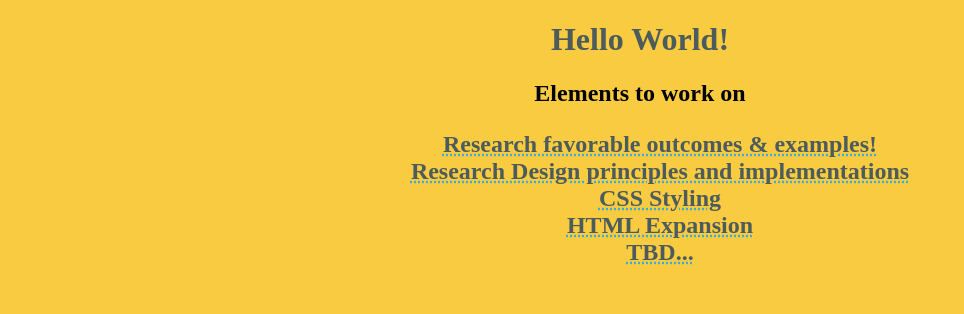
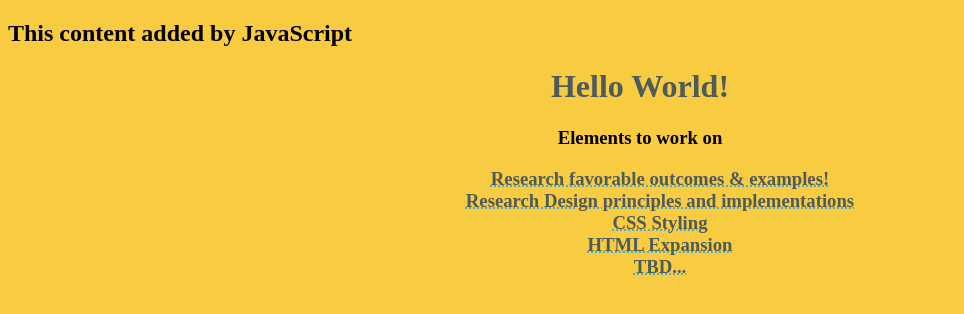
Before and after one commit to bryn-morris/my-personal-website, a plain HTML site: page index.html in a window 1280 px wide. Shown: the whole page, without its empty margins (0-964 px from the left). Drawn offline with Linux system fonts and the light colour scheme.

Commit message:
add script.js, connect to index.html

```diff
--- a/index.html
+++ b/index.html
@@ -5,9 +5,10 @@
         <title> My Personal Website</title>
     </head>
     <body>
+        <script src="./script.js"></script>
         <h1>Hello World!</h1>
         <div class="WIP">
-            <h2>Elements to work on<h2>
+            <h3>Elements to work on<h3>
                 <ul id="LIWIP">
                     <li>Research favorable outcomes & examples!</li>
                     <li>Research Design principles and implementations</li>
--- /dev/null
+++ b/script.js
@@ -0,0 +1,3 @@
+const h2 = document.createElement("h2");
+h2.textContent = "This content added by JavaScript"
+document.querySelector("body").appendChild(h2);
--- a/style.css
+++ b/style.css
@@ -16,6 +16,6 @@ h1 {
     list-style:none;
 }
 
-div.WIP > h2 {
+div.WIP > h3 {
     text-align: center;
 }
```
